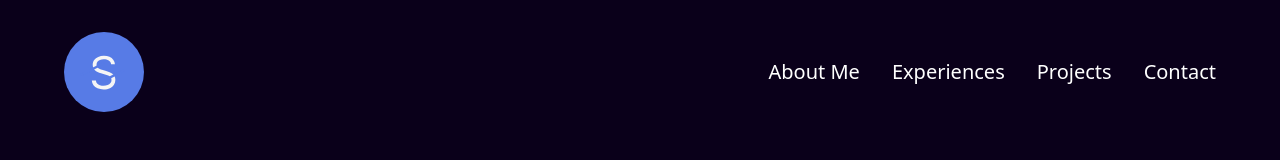
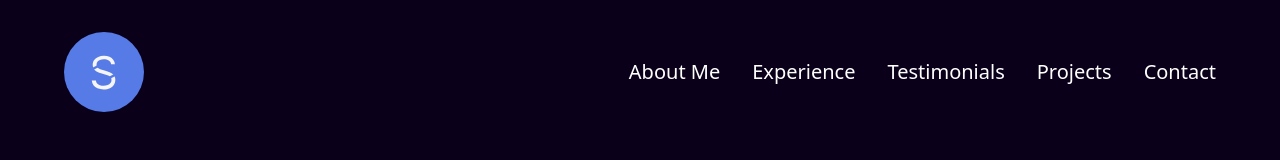
Before and after one commit to sheenamrv/sheenamrv.github.io, a Next.js app: page / in a window 1280 px wide. Shown: the top 160 px of the page. Built offline with nearby package versions, Linux system fonts and the light colour scheme.

Commit message:
Add link to navbar

```diff
--- a/app/components/ExcerptsSection.jsx
+++ b/app/components/ExcerptsSection.jsx
@@ -2,7 +2,7 @@ import React from "react";
 
 const ExcerptsSection = () => {
   return (
-    <section id="quote" className="mb-32" data-aos="fade-right">
+    <section id="excerpts" className="mb-32" data-aos="fade-right">
       <div className="grid grid-cols-1 lg:grid-cols-12 gap-8 px-6 sm:px-12 lg:px-16">
         <div></div>
         <div></div>
--- a/app/components/Navbar.jsx
+++ b/app/components/Navbar.jsx
@@ -7,7 +7,8 @@ const basePath = "";
 
 const navbarLinks = [
   { title: "About Me", path: "#about" },
-  { title: "Experiences", path: "#experiences" },
+  { title: "Experience", path: "#experiences" },
+  { title: "Testimonials", path: "#excerpts" },
   { title: "Projects", path: "#projects" },
   { title: "Contact", path: "mailto:smrverana@gmail.com" },
 ];
```
